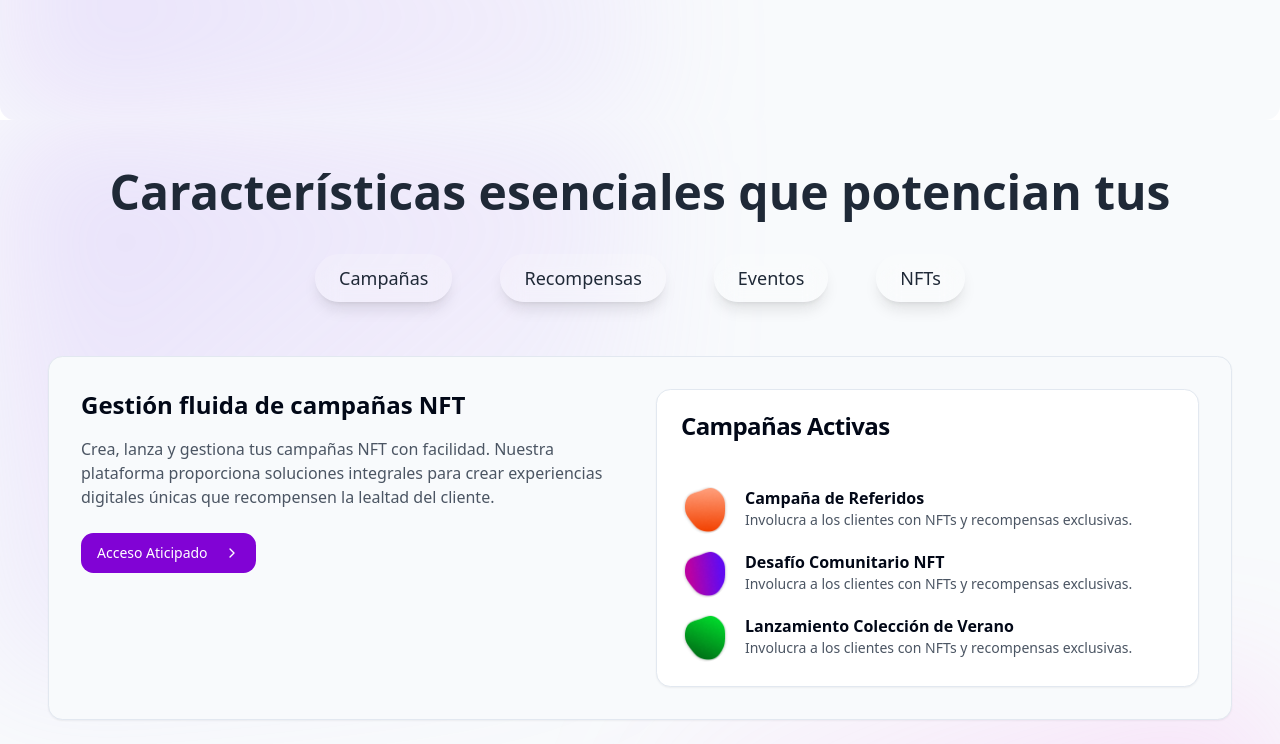
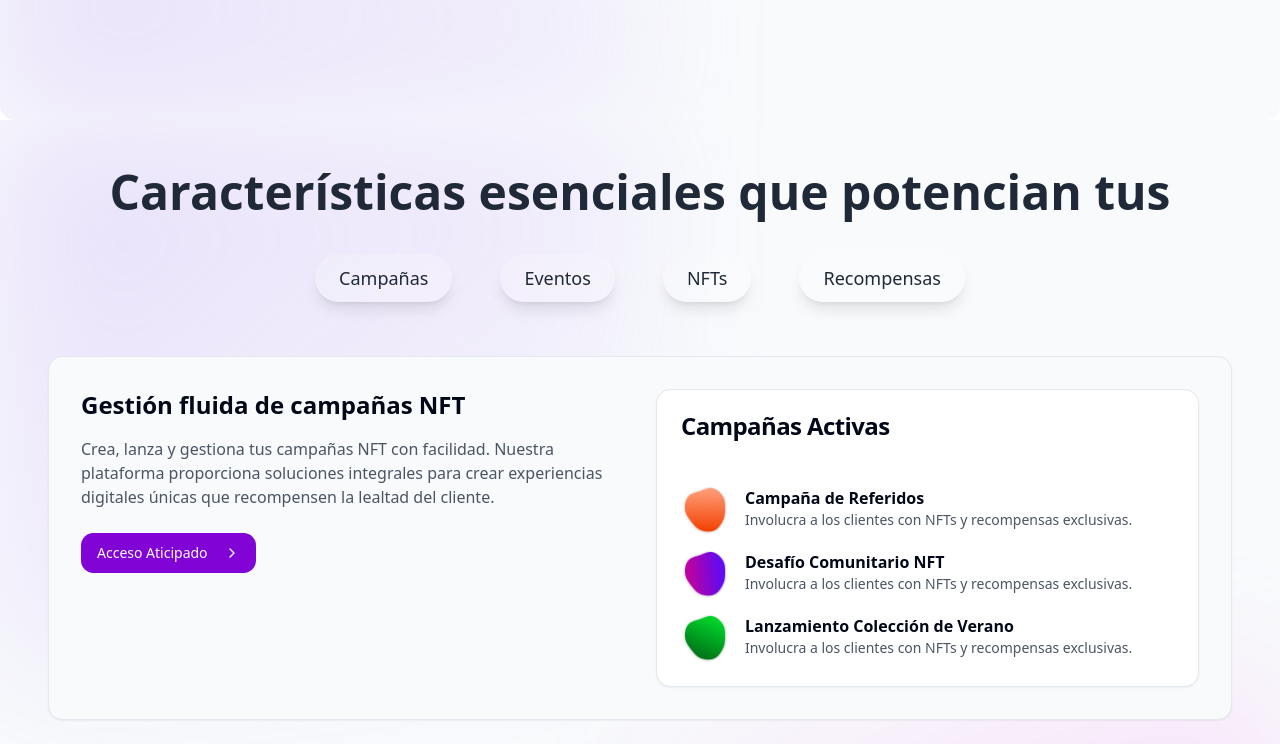
Before and after one commit to juanpredev13/livy, a Next.js app: page / in a window 1280 px wide. Shown: the part 680-1424 px from the top of the page. Built offline with nearby package versions, Linux system fonts and the light colour scheme.

Commit message:
features microinteractions  added

```diff
--- a/src/components/sections/feature-section.tsx
+++ b/src/components/sections/feature-section.tsx
@@ -1,16 +1,34 @@
 "use client"
 
 import Image from 'next/image'
-import { useState, useEffect } from 'react'
+import { useState, useEffect, useRef } from 'react'
 import { Button } from "@/components/ui/button"
 import { Card, CardContent, CardHeader, CardTitle } from "@/components/ui/card"
 import { ChevronRight } from "lucide-react"
+import GassTitle from "@/components/glass-header"
 
 export default function FeatureSection() {
   const [isVisible, setIsVisible] = useState(false)
+  const featuresRef = useRef<HTMLDivElement>(null)
 
   useEffect(() => {
-    setIsVisible(true)
+    const observer = new IntersectionObserver(
+      (entries) => {
+        if (entries[0].isIntersecting) {
+          setIsVisible(true)
+          observer.disconnect()
+        }
+      },
+      { threshold: 0.1 }
+    )
+
+    if (featuresRef.current) {
+      observer.observe(featuresRef.current)
+    }
+
+    return () => {
+      observer.disconnect()
+    }
   }, [])
 
   const activeNFTCampaigns = [
@@ -31,7 +49,7 @@ export default function FeatureSection() {
     }
   ]
 
-  const features = ['Campañas', 'Recompensas', 'Eventos', 'NFTs']
+  const features = ['Campañas', 'Eventos', 'NFTs', 'Recompensas']
 
   const collaborators = [
     { name: "Restaurante 12/0", status: "activo" },
@@ -40,7 +58,7 @@ export default function FeatureSection() {
   ]
 
   return (
-    <section className="relative w-full py-12 overflow-hidden bg-slate-50">
+    <section className="relative min-h-screen h-[100vh w-full py-12 overflow-hidden bg-slate-50">
       <div className="absolute top-0 left-0 w-1/2 h-1/2 bg-gradient-to-br from-[#C19EFA]/30 to-transparent blur-3xl"></div>
       <div className="absolute bottom-0 right-0 w-1/2 h-1/2 bg-gradient-to-tl from-[#FE71EB]/30 to-transparent blur-3xl"></div>
 
@@ -53,7 +71,10 @@ export default function FeatureSection() {
           >
             Características esenciales que potencian tus
           </h2>
-          <div className="flex flex-wrap justify-center items-center gap-8 sm:gap-12 mb-16">
+          <div
+            ref={featuresRef}
+            className="flex flex-wrap justify-center items-center gap-8 sm:gap-12 mb-16"
+          >
             {features.map((feature, index) => (
               <div
                 key={feature}
```
